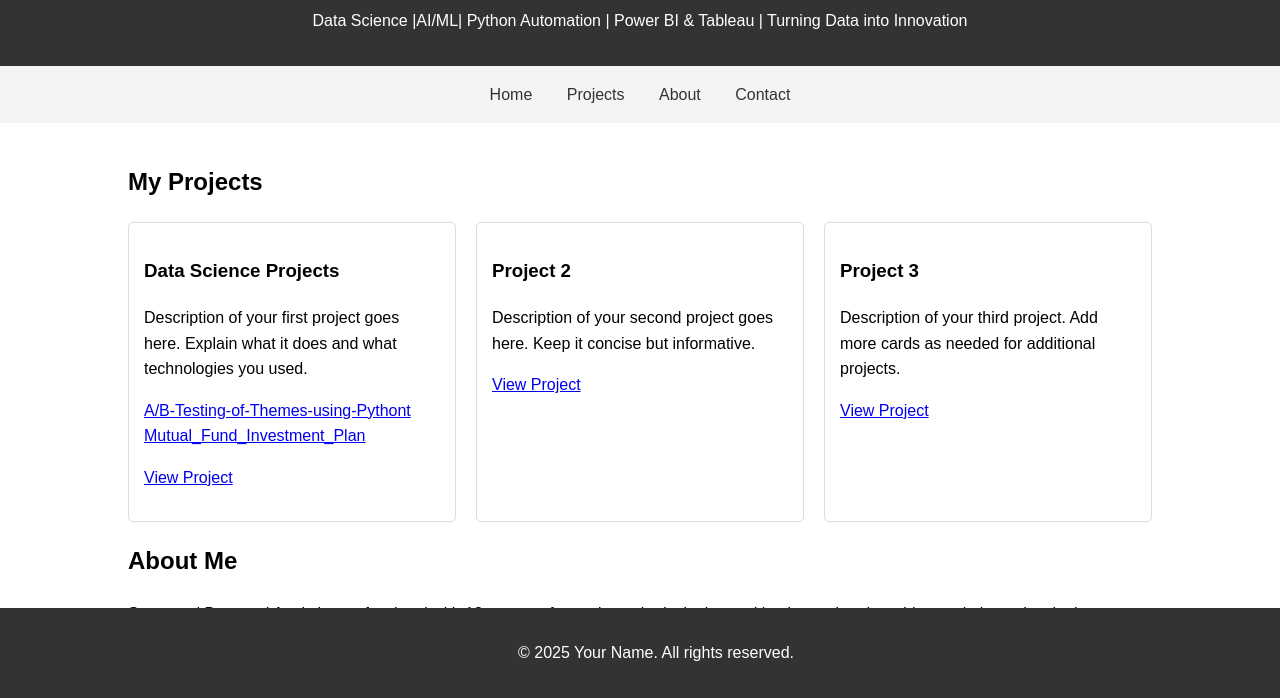
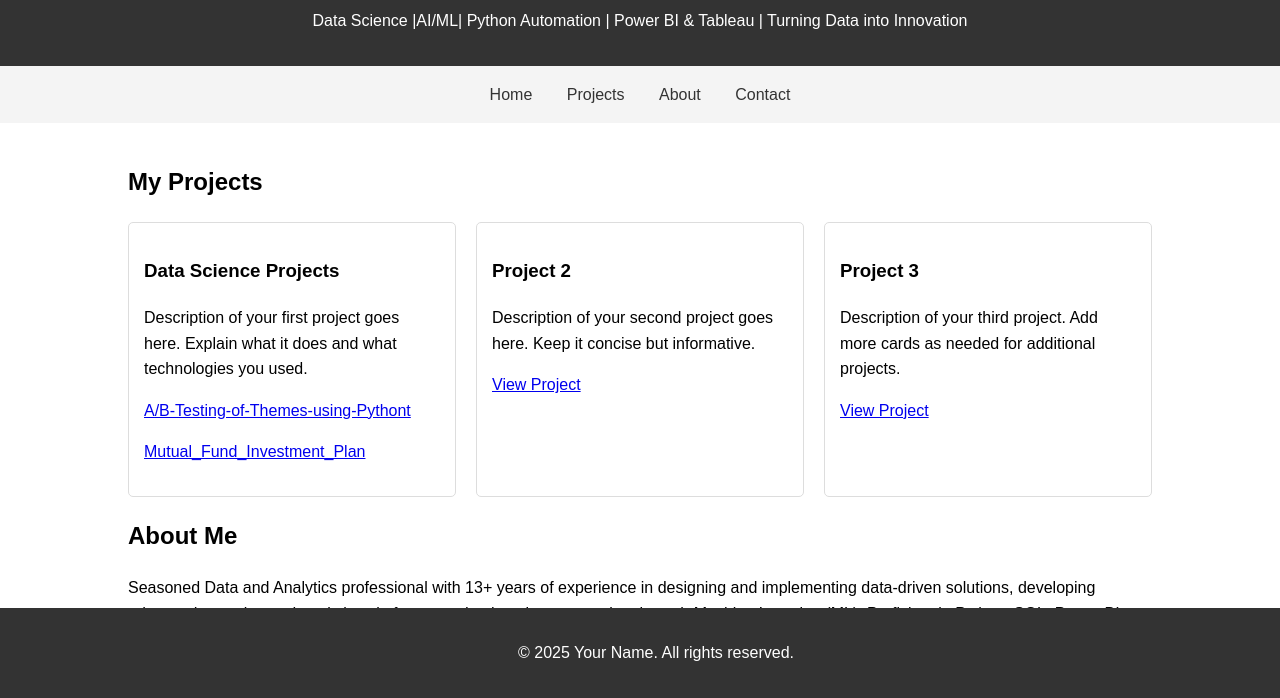
Before and after one commit to PyDataNinja/Portfolio.github.io, a plain HTML site: page index.html in a window 1280 px wide. Shown: the part 102-800 px from the top of the page. Drawn offline with Linux system fonts and the light colour scheme.

Commit message:
Update index.html

```diff
--- a/index.html
+++ b/index.html
@@ -82,8 +82,8 @@
                     <h3>Data Science Projects</h3>
                     <p>Description of your first project goes here. Explain what it does and what technologies you used.</p>
                     <a href="https://github.com/PyDataNinja/A-B-Testing-of-Themes-using-Python.git">A/B-Testing-of-Themes-using-Pythont</a>
-                    <a href="https://github.com/PyDataNinja/Mutual_Fund_Investment_Plan.git">Mutual_Fund_Investment_Plan</a>
-                    <p><a href="#">View Project</a></p>
+                    <p><a href="https://github.com/PyDataNinja/Mutual_Fund_Investment_Plan.git">Mutual_Fund_Investment_Plan</a></p>
+
                 </div>
 
                 <div class="project-card">
```
